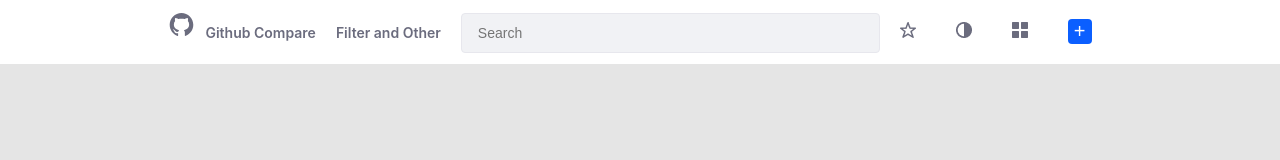
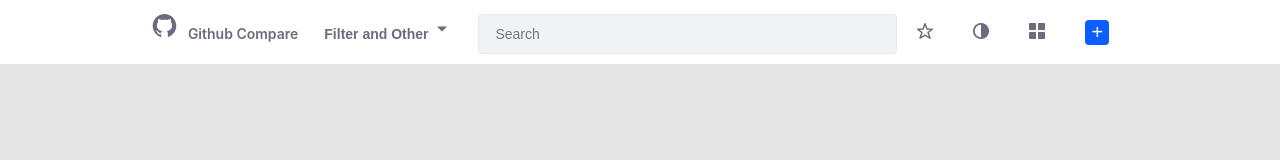
Before and after one commit to alisson-lucas/github-compare, a React (Create React App) app: page / in a window 1280 px wide. Shown: the top 160 px of the page. Built offline with nearby package versions, Linux system fonts and the light colour scheme.

Commit message:
componente de filtragem

```diff
--- /dev/null
+++ b/src/components/filters/Filters.js
@@ -0,0 +1,20 @@
+import React from 'react';
+
+import './styles.css';
+
+export default function Filters({id="modal", onFilterClose = () => {}}) {
+    const handleOutsideClick = (e) => {
+        if(e.target.id === id) onFilterClose();
+    };
+
+    return(
+        <div id={id} className="filters-container" onClick={handleOutsideClick}>
+            <span>Order by</span>
+            <button onClick={onFilterClose}>stars</button>
+            <button onClick={onFilterClose}>Forks</button>
+            <button onClick={onFilterClose}>Open issues</button>
+            <button onClick={onFilterClose}>age</button>
+            <button onClick={onFilterClose}>Last commit</button>
+        </div>
+    );
+};
--- /dev/null
+++ b/src/components/filters/styles.css
@@ -0,0 +1,27 @@
+.filters-container {
+    width: 156px;
+    height: 248px;
+    top: 46px;
+    left: 345px;
+    border-radius: 4px;
+    padding: 8px, 0px;
+    display: flex;
+    flex-direction: column;
+    align-items: flex-start;
+    position: absolute;
+    background: #FFFFFF;
+    box-shadow: 0px 4px 8px rgba(39, 40, 51, 0.12);
+}
+
+.filters-container button {
+    width: 156px;
+    height: 40px;
+    background-color: #fff;
+    color: #6B6C7E;
+    font-weight: normal;
+    font-size: 14px;
+    margin-left: 0px;
+    display: flex;
+    align-items: flex-start;
+    padding: 15px;
+}
--- a/src/components/topBar/TobBar.js
+++ b/src/components/topBar/TobBar.js
@@ -1,23 +1,27 @@
 import React, {useState} from 'react';
 import { AiFillGithub } from "react-icons/ai";
+import { IoMdArrowDropdown, IoIosSearch } from "react-icons/io"
 
 import './styles.css';
 
 import Star from '../../assets/star-o.png';
 import Adjusts from '../../assets/adjust.png';
 import Cards from '../../assets/cards2.png';
+import Filters from '../filters/Filters';
 
 import Modal from '../modal/Modal';
 
 export default function TopBar() {
     const[isModalVisible, setIsModalVisible] = useState(false)
+    const[isFilterVisible, setIsFilterVisible] = useState(false)
     return(
         <div className="container">
             <div className="items">
                 <AiFillGithub size="27px" />
                 <span>Github Compare</span>
-                <span>Filter and Other</span>
-                <input className="search" placeholder="Search"></input>
+                <button id="filter" onClick={() => setIsFilterVisible(true)}>Filter and Other <IoMdArrowDropdown id="arrow" size="20px" /></button>
+                {isFilterVisible ? <Filters onFilterClose={() => setIsFilterVisible(false)} /> : null}
+                <input className="search" placeholder='Search'></input>
                 <img src={Star} alt="Favorite"/>
                 <img src={Adjusts} alt="Adjusts"/>
                 <img src={Cards} alt="Cards"/>
--- a/src/components/topBar/styles.css
+++ b/src/components/topBar/styles.css
@@ -33,6 +33,23 @@
     font-weight: 600;
     font-size: 14px;
     line-height: 150%;
+}
+
+#filter {
+    margin: 10px 10px;
+    font-style: normal;
+    font-weight: 600;
+    font-size: 14px;
+    line-height: 150%;
+    color: #6B6C7E;
+    background-color: #fff;
+    /* display: flex; */
+    align-items: center;
+    justify-content: space-between;
+}
+
+#arrow {
+    top: 46px;
 }
 
 .items img {
@@ -83,6 +100,10 @@
     .items span {
         display: none;
     }
+
+    #filter {
+        display: none;
+    }
 }
 
 @media (max-width: 650px) {
@@ -106,4 +127,8 @@
         display: none;
     }
 
+    #filter {
+        display: none;
+    }
+
 }
```
Also changed, not shown: 1 other file (tests, documents, lock files or other folders).
